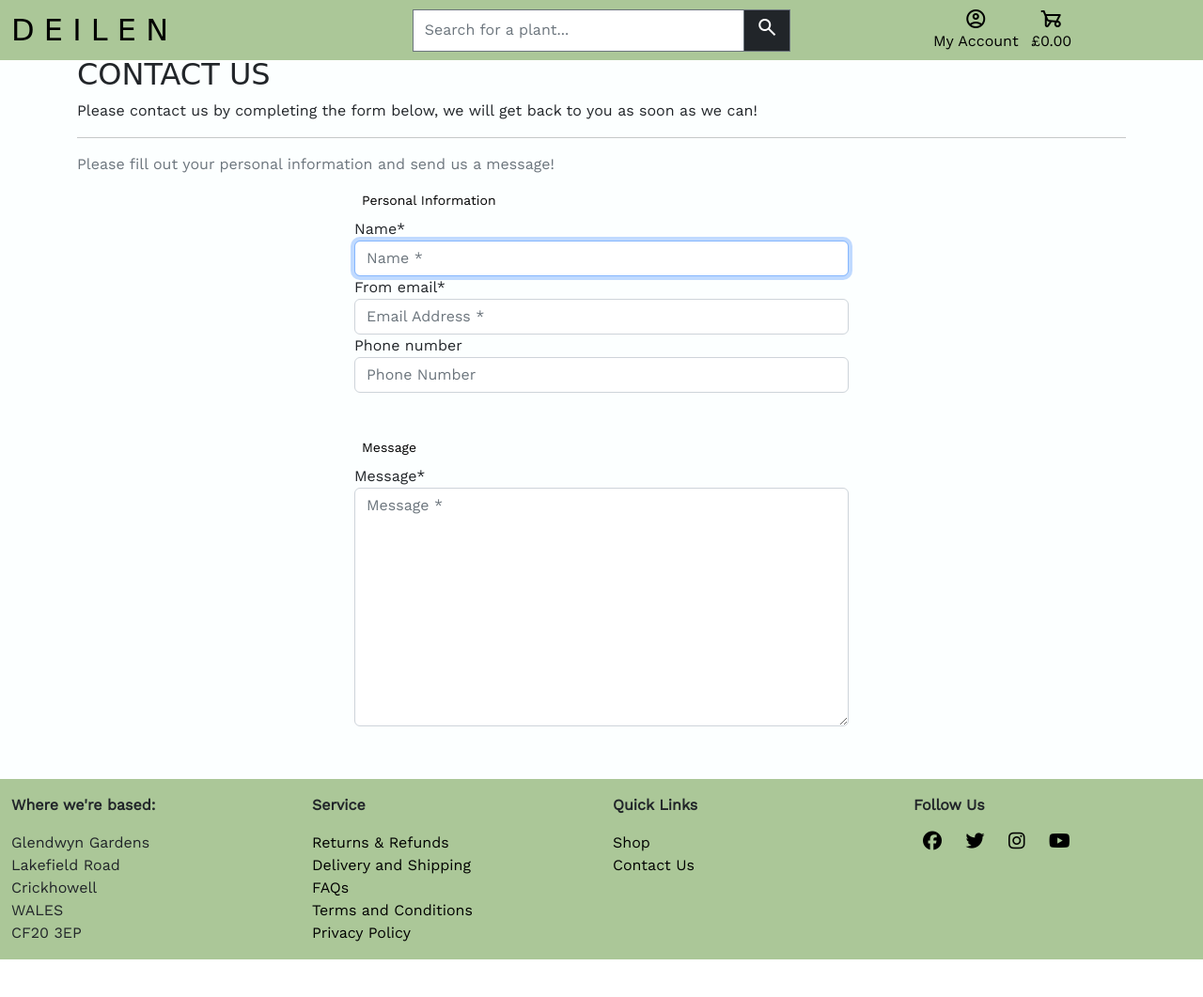
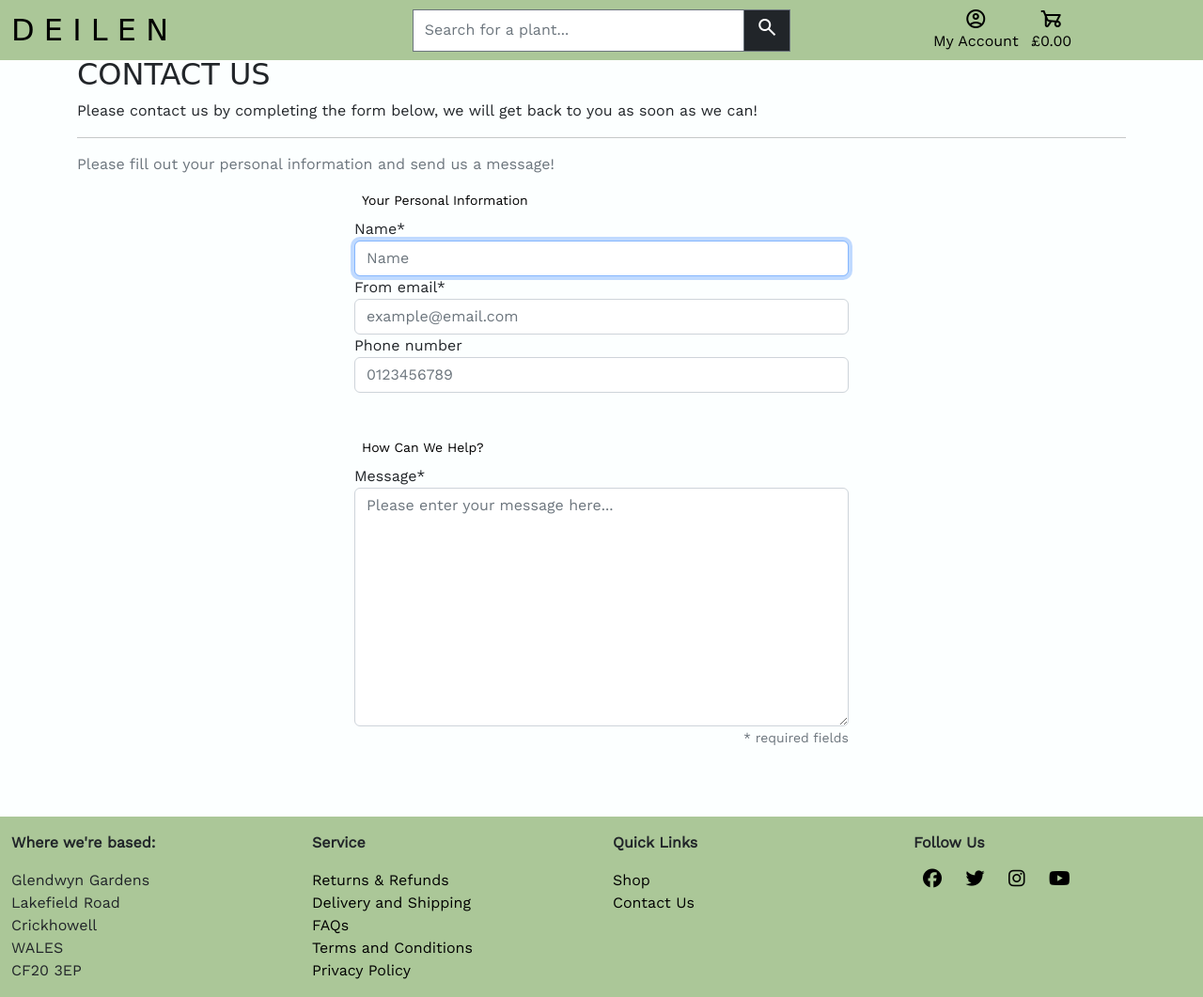
Before and after one commit to antonia-white/deilen, a Django app: page /contact/ in a window 1280 px wide. Shown: the whole page at 94% size. Before the commit the page ends 1021 px from the top, so only its background shows below. Run offline with Django 4.2, Linux system fonts and the light colour scheme; data comes from the database, SQL or seed files in the repository; some libraries are stand-ins or nearby versions; some web fonts are replaced.

Commit message:
Reformat and style contact us form

```diff
--- a/contact/forms.py
+++ b/contact/forms.py
@@ -20,15 +20,12 @@ class ContactForm(forms.ModelForm):
         super().__init__(*args, **kwargs)
         placeholders = {
             "name": "Name",
-            "from_email": "Email Address",
-            "phone_number": "Phone Number",
-            "message": "Message",
+            "from_email": "example@email.com",
+            "phone_number": "0123456789",
+            "message": "Please enter your message here...",
         }
 
         self.fields["name"].widget.attrs["autofocus"] = True
         for field in self.fields:
-            if self.fields[field].required:
-                placeholder = f"{placeholders[field]} *"
-            else:
-                placeholder = placeholders[field]
+            placeholder = placeholders[field]
             self.fields[field].widget.attrs["placeholder"] = placeholder
--- a/contact/templates/contact/contact.html
+++ b/contact/templates/contact/contact.html
@@ -28,15 +28,16 @@
                 {% csrf_token %}
                 <!-- Personal Info -->
                 <fieldset class="rounded px-3 mb-5">
-                    <legend class="fieldset-label small text-black px-2 w-auto">Personal Information</legend>
+                    <legend class="fieldset-label small text-black px-2 w-auto text-capitalize">Your personal information</legend>
                     {{ contact_form.name | as_crispy_field }}
                     {{ contact_form.from_email | as_crispy_field }}
                     {{ contact_form.phone_number | as_crispy_field }}
                 </fieldset>
                 <!-- Message -->
                 <fieldset class="rounded px-3 mb-5">
-                    <legend class="fieldset-label small text-black px-2 w-auto">Message</legend>
+                    <legend class="fieldset-label small text-black px-2 w-auto text-capitalize">How can we help?</legend>
                     {{ contact_form.message | as_crispy_field }}
+                    <p class="text-muted text-end"><small>* required fields</small></p>
                 </fieldset>
             </form>
         </div>
```
